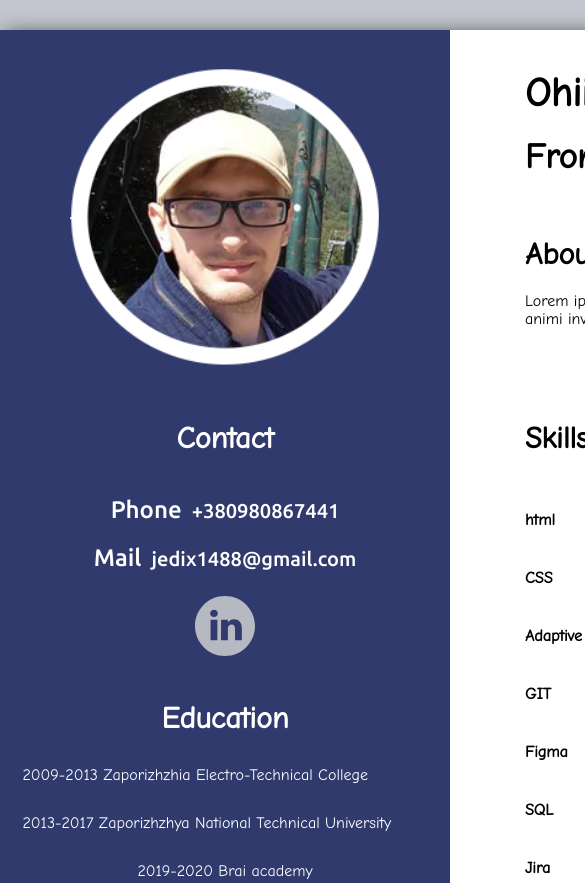
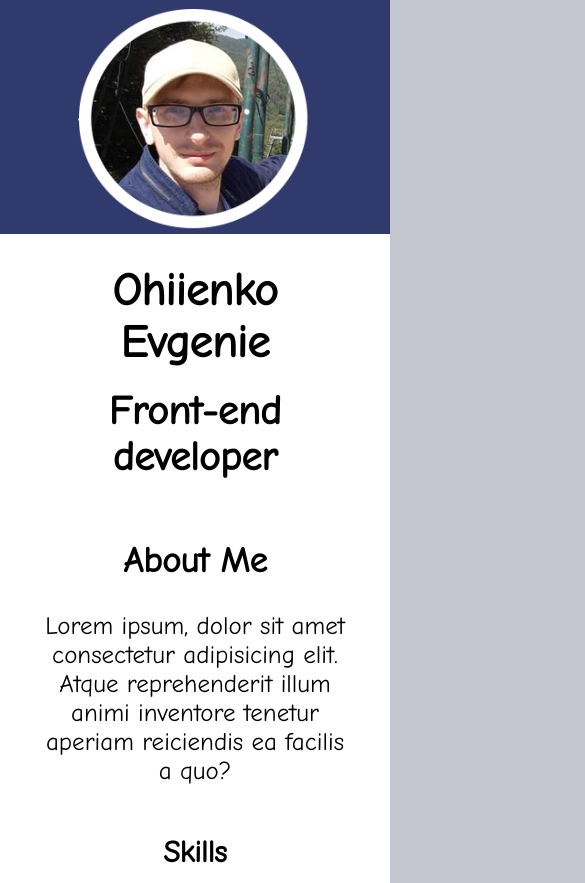
Before and after one commit to Jeidx/resume, a plain HTML site: page index.html in a window 390 px wide. Shown: the top 883 px of the page, 585 px wide, since content can reach past the window. Drawn offline with Linux system fonts and the light colour scheme.

Commit message:
add 767 adaptive css

```diff
--- a/main.css
+++ b/main.css
@@ -2,7 +2,6 @@
     margin: 0 auto;
     padding: 0;
     font-family: 'Comic Neue', cursive;
-
 }
 body{
     background-color: #C3C6CE;
@@ -12,13 +11,11 @@ body{
     margin-top: 30px;
     width: 1200px;
     height: 1000px;
-    background-color: aqua;
     display: grid;
     grid-template-columns:3fr 5fr;
     grid-template-rows:1fr 1fr 1fr ;
     box-shadow: 5px 6px 20px 1px rgba(0,0,0,0.75);
 }
-
 .content-photo{
     background-size: cover;
     width: 100%;
@@ -40,21 +37,17 @@ body{
     width: 100%;
     color: #fff;
     text-align: center;
-
-
 }
 .content-contact-title{
     margin-top: 50px;
     width: 80%;
     text-align: center;
     font-size: 30px;
-
 }
 .content-contact-links{
     list-style:none;
     margin-top:40px;
     width: 80%;
-
 }
 .content-contact-links span{
     margin-left: 10px;
@@ -164,3 +157,169 @@ body{
     width: 420px;
     margin: 0;
 }
+@media screen and (max-width: 767px) {
+    .content{
+      margin: 0;
+        width: 100%;
+        height: 1200px;
+        display: grid;
+        grid-template-columns:1fr;
+        grid-template-rows:1fr 1fr 1fr 1fr 1fr;
+    }
+    .content-photo{
+        grid-column: 1/2;
+        grid-row: 1/2;
+
+    }
+        .content-photo{
+            background-size: cover;
+            width: 100%;
+            height: 100%;
+            background-color: #313A6D;
+            margin: 0;
+
+        }
+        .content-photo img {
+            align-items: center;
+            width:60%;
+            margin-left: 20%;
+            margin-top: 2%;
+
+        }
+    .content-contact{
+        grid-column:1/2 ;
+        grid-row:6/7 ;
+    }
+        .content-contact-title{
+            margin-top: 50px;
+            width: 80%;
+            text-align: center;
+            font-size: 30px;
+        }
+        .content-contact-links{
+            list-style:none;
+            margin-top:40px;
+            width: 80%;
+        }
+        .content-contact-links span{
+            margin-left: 10px;
+            font-size: 25px;
+            font-family: 'Ubuntu', sans-serif;
+        }
+        .content-contact-links li{
+            font-family: 'Ubuntu', sans-serif;
+            margin-top: 20px;
+            font-size: 24px;
+            margin-top: 20px;
+            margin-bottom: 40px;
+        }
+
+        .content-contact-links a img{
+            margin-bottom: 35px;
+            opacity: 0.8;
+            transition: all 0.3s;
+        }
+        .content-contact-links a img:hover{
+            opacity: 1;
+        }
+
+
+
+    .content-education{
+        grid-column:1/2 ;
+        grid-row: 5/6;
+    }
+        .content-education-title{
+            margin-top: 30px;
+            width: 80%;
+            font-size: 30px;
+        }
+        .content-education-items{
+            width: 90%;
+            list-style: none;
+            font-family: 'Ubuntu', sans-serif;
+            margin-top: 15px;
+            text-align: center;
+            font-size: 25px;
+        }
+        .content-education-items li {
+            margin-top: 30px;
+            font-size: 25px;
+        }
+        .content-education-items li:last-child {
+            margin-top: 30px;
+            text-align: center;
+            padding-bottom: 65px;
+            font-size: 30px;
+        }
+
+    .wrapper{
+        grid-column:1/2 ;
+        grid-row:2/3 ;
+    }
+        .name-developer{
+            margin-top: 30px;
+            width: 80%;
+            text-align: center;
+        }
+        .name-developer h1{
+            font-size: 45px;
+        }
+        .name-developer h2 {
+            margin-top: 20px;
+            font-size: 40px;
+        }
+    .about-me{
+        grid-column:1/2 ;
+        grid-row:3/4 ;
+    }
+        .about-me h2 {
+            font-size: 35px;
+            text-align: center;
+        }
+        .about-me div {
+            margin-top: 30px;
+            text-align: center;
+            font-size: 25px;
+        }
+
+    .skills{
+        grid-column:1/2 ;
+        grid-row: 4/5;
+        padding-bottom: 40px;
+    }
+        .skills-title{
+            margin-top: 50px;
+            width: 80%;
+            font-size: 30px;
+            text-align: center;
+        }
+        .skills-links{
+            margin-top: 30px;
+            width: 80%;
+            list-style: none;
+        }
+        .skills-links li {
+            margin-top: 40px;
+            display: flex;
+            justify-content: flex-start;
+        }
+        .skills-links li p {
+            width: 80px;
+            margin: 0;
+            font-weight: 900;
+            font-size: 20px;
+        }
+        .skills-links li progress {
+            width: 70%;
+            margin: 0;
+        }
+
+
+}
+ /* <div class="content-photo">
+ <div class="content-contact">
+ <div class="content-education">
+ /* <div class="wrapper">name */
+ /* <div class="about-me">
+ <div class="skills"> */
```
